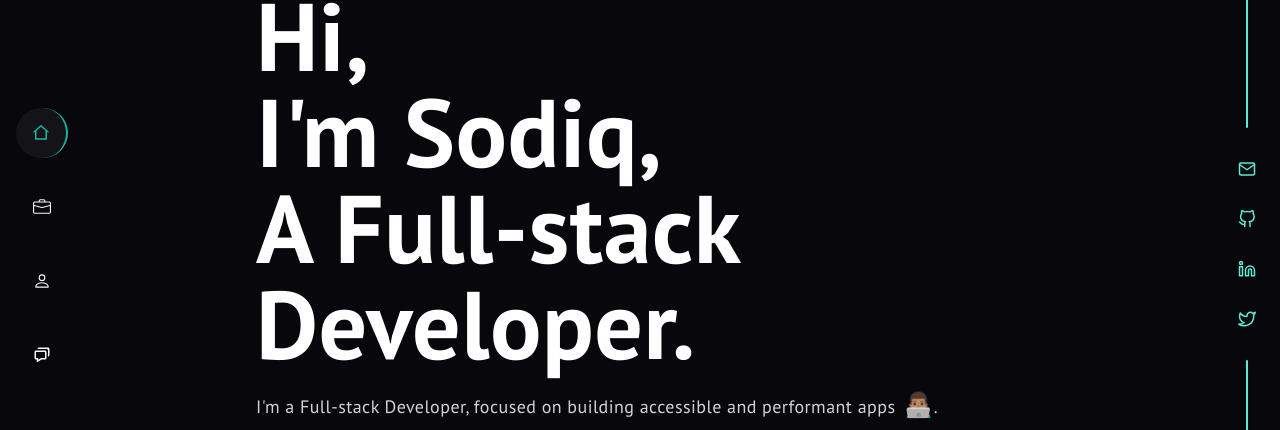
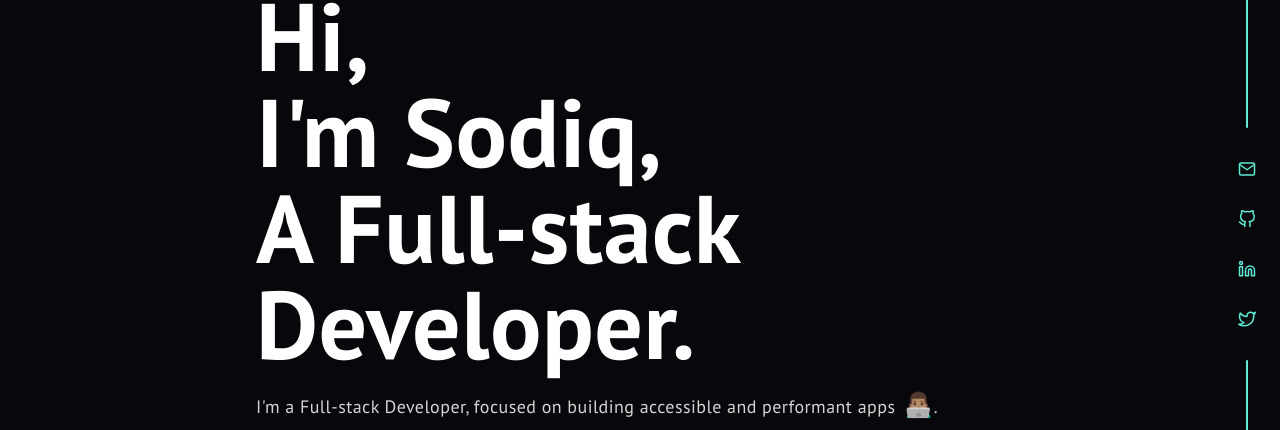
Before and after one commit to deyemiobaa/sa-portfolio, a React (Vite) app: page / in a window 1280 px wide. Shown: the part 156-586 px from the top of the page. Built offline with nearby package versions, Linux system fonts and the light colour scheme.

Commit message:
convert to SPA

```diff
--- a/src/App.js
+++ b/src/App.js
@@ -1,14 +1,11 @@
 import { Routes, Route, useLocation } from "react-router-dom";
 import { useEffect } from "react";
 import useTitle from "./components/useTitle";
-import PageNav from "./components/page-nav";
 import SocialNav from "./components/social-nav";
 import MobileNav from "./components/mobile-nav/nav";
 import Welcome from "./pages/welcome";
 import Contact from "./pages/contact";
-import Projects from "./pages/projects";
 import MobileSocialNav from "./components/mobile-social-nav";
-import About from "./pages/about";
 import AOS from 'aos';
 import 'aos/dist/aos.css';
 
@@ -33,14 +30,13 @@ export default function App() {
 
   return (
     <div className="w-full min-h-screen bg-[#08070b] relative grid font-lato text-[#d4d4d4] text-base md:text-lg">
-      <PageNav />
       <MobileNav />
-      <Routes>
-        <Route path="/" element={<Welcome />} />
-        <Route path="/contact" element={<Contact />} />
-        <Route path="/projects" element={<Projects />} />
-        <Route path="/about" element={<About />} />
-      </Routes>
+      <main className="px-24 leading-7 tracking-wide lg:leading-10">
+        <Routes>
+          <Route path="/" element={<Welcome />} />
+          <Route path="/contact" element={<Contact />} />
+        </Routes>
+      </main>
       <SocialNav />
       <MobileSocialNav />
     </div>
```
